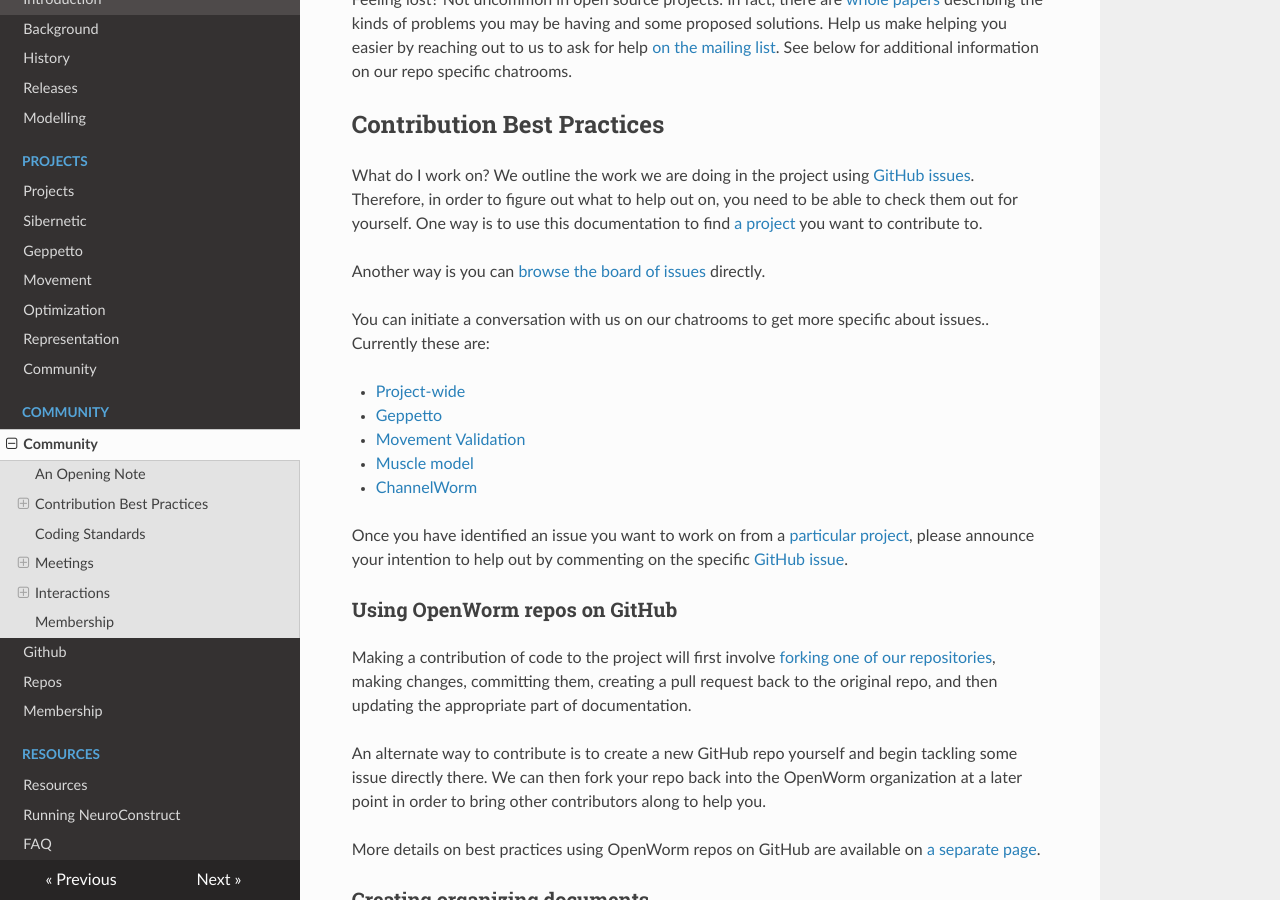
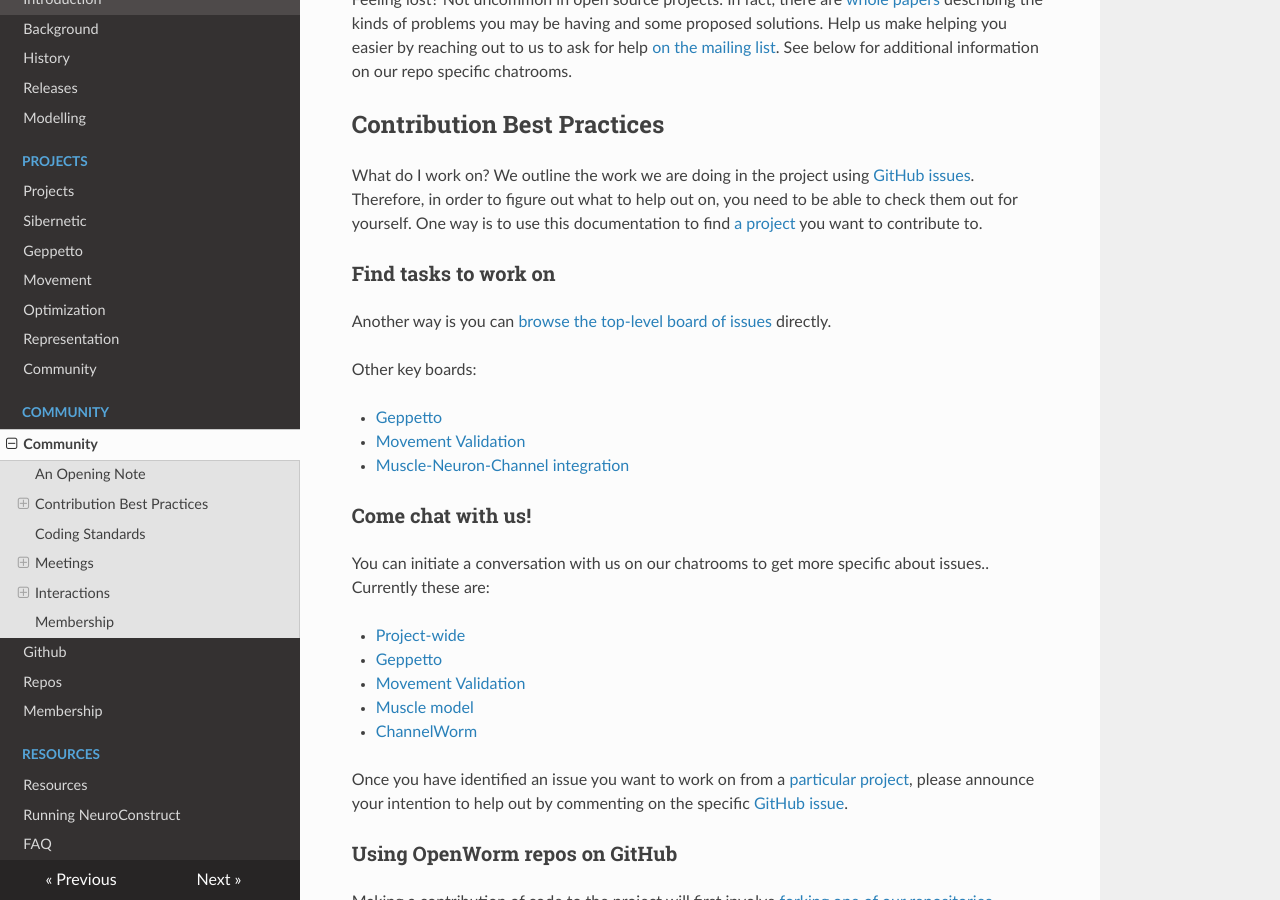
Before and after one commit to openworm/openworm_docs, an MkDocs documentation site: the page built from docs/Community/community.md, in a window 1280 px wide and 900 px high, scrolled down 324 px. Built offline with MkDocs 1.6.1, drawn with Linux system fonts in a browser that asks for light colours; nearby versions of some CDN libraries; old or Windows-style settings are respelled for this version of MkDocs.

Commit message:
Updating community

```diff
--- a/docs/Community/community.md
+++ b/docs/Community/community.md
@@ -14,7 +14,17 @@
 
 What do I work on? We outline the work we are doing in the project using [GitHub issues](https://guides.github.com/features/issues/). Therefore, in order to figure out what to help out on, you need to be able to check them out for yourself. One way is to use this documentation to find [a project](/Projects/) you want to contribute to.
 
-Another way is you can [browse the board of issues](https://waffle.io/openworm/openworm) directly.
+### Find tasks to work on
+
+Another way is you can [browse the top-level board of issues](https://waffle.io/openworm/openworm) directly.
+
+Other key boards:
+
+- [Geppetto](https://waffle.io/openworm/org.geppetto)
+- [Movement Validation](https://waffle.io/openworm/movement_validation)
+- [Muscle-Neuron-Channel integration](https://waffle.io/VahidGh/ChannelWorm)
+
+### Come chat with us!
 
 You can initiate a conversation with us on our chatrooms to get more specific about issues..  Currently these are:
 
```
Also changed, not shown: docs/Projects/community-proj.md (+1 -0 lines).
